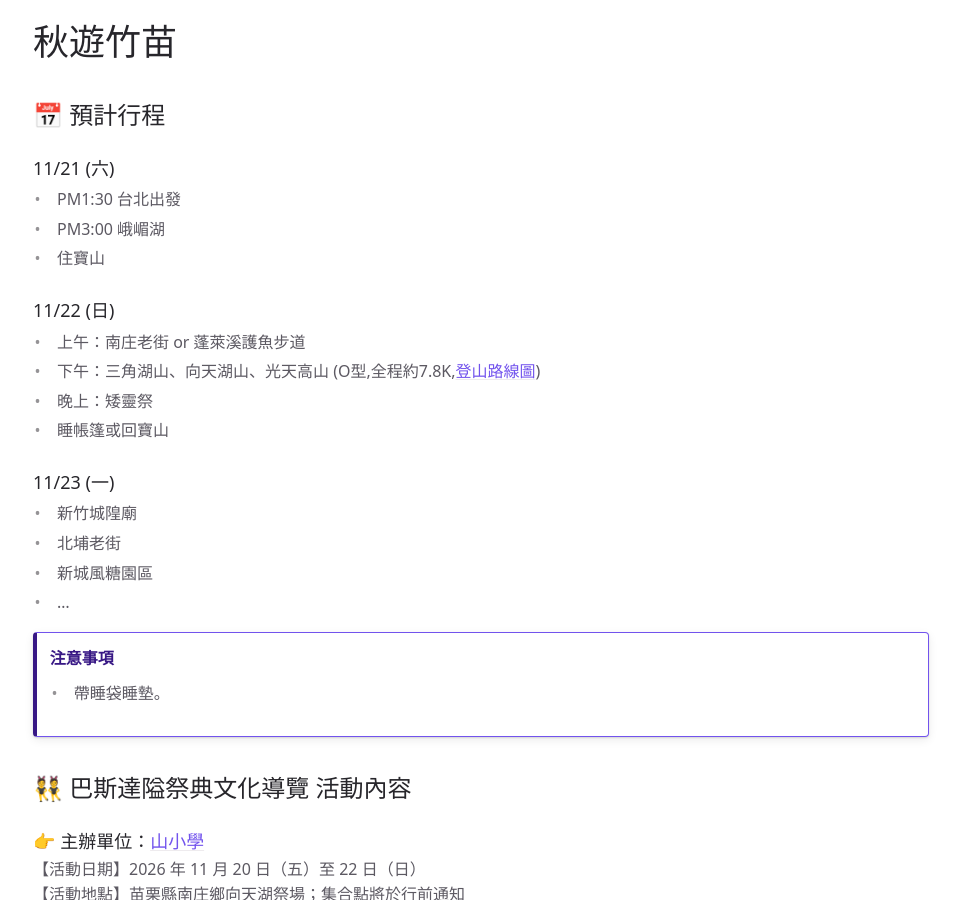
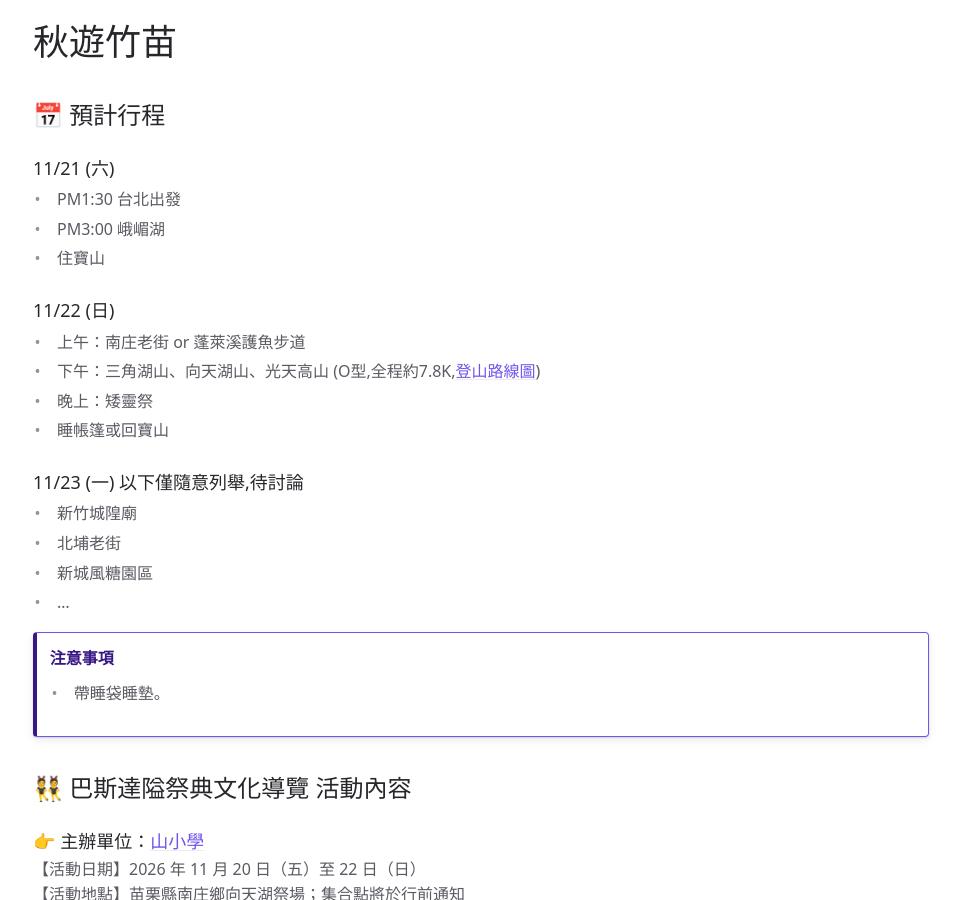
Before and after one commit to vitoshao/blogs, a Jekyll site: the page built from docs/2026/Pas-taai.md, in a window 1280 px wide and 900 px high. Shown: the whole window, without its empty margins (159-1120 px from the left). Built offline with Jekyll 4.4.1, drawn with Linux system fonts in a browser that asks for light colours; cached includes are drawn as plain includes.

Commit message:
20261110

```diff
--- a/docs/2026/Pas-taai.md
+++ b/docs/2026/Pas-taai.md
@@ -21,7 +21,7 @@ date: 2026-11-09
 - 晚上：矮靈祭
 - 睡帳篷或回寶山
 
-### 11/23 (一)
+### 11/23 (一)  以下僅隨意列舉,待討論
 - 新竹城隍廟
 - 北埔老街
 - 新城風糖園區
```
